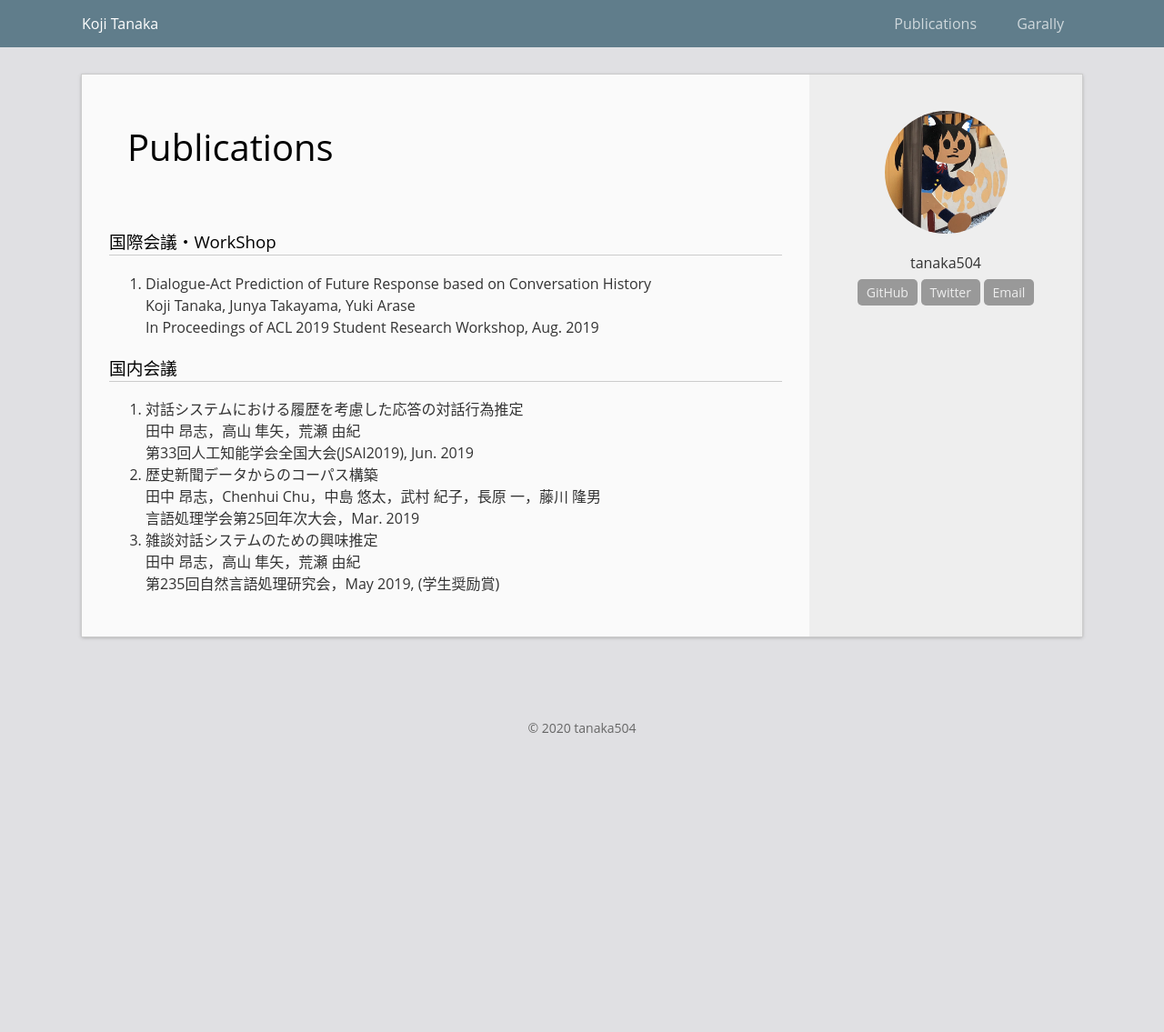
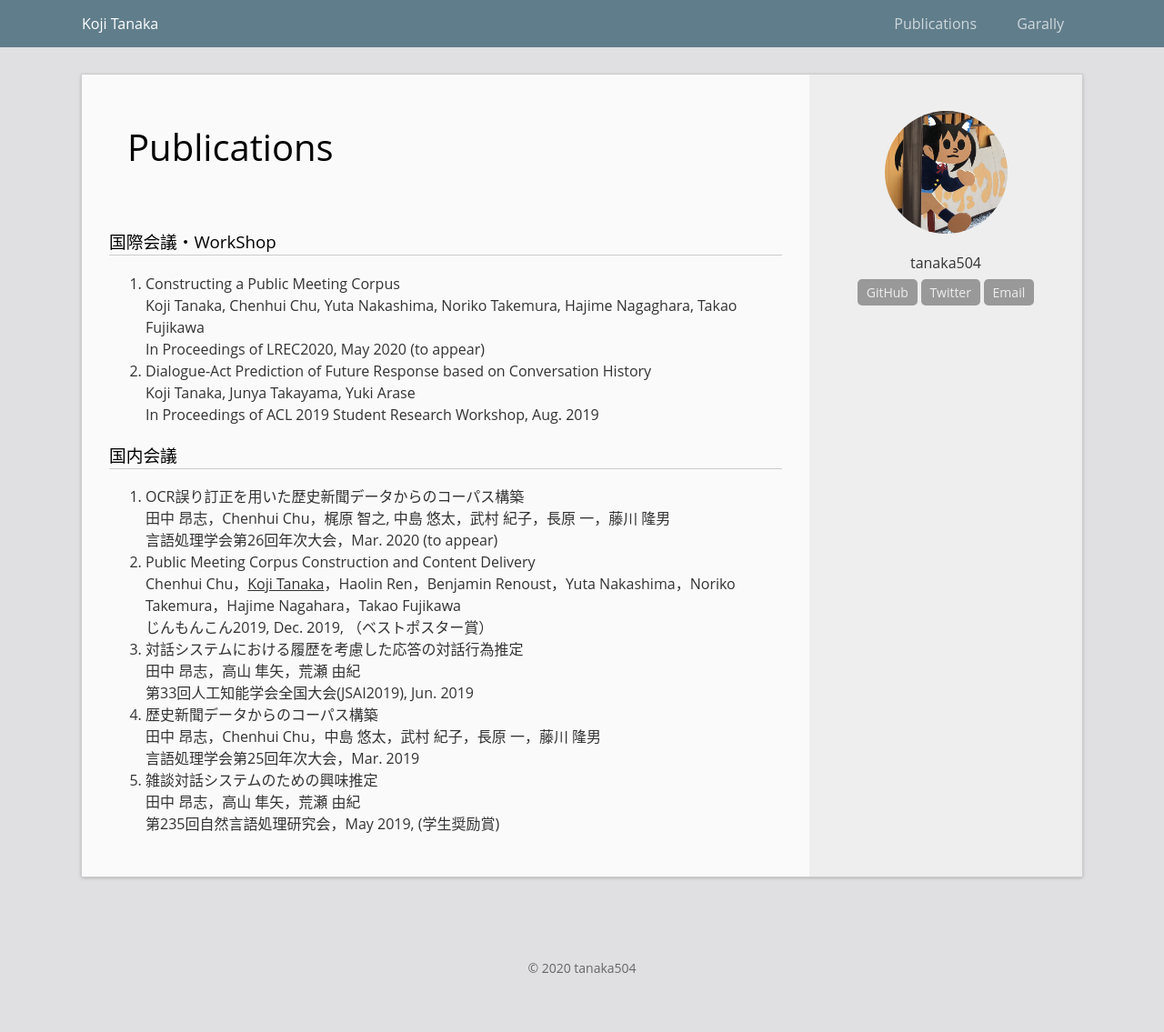
Before and after one commit to tanaka504/tanaka504.github.io, a Jekyll site: the page built from publications.md, in a window 1280 px wide. Shown: the whole page at 91% size. Built offline with Jekyll 4.4.1, drawn with Linux system fonts in a browser that asks for light colours; before the commit the page ends 900 px from its top, so only the background shows below that.

Commit message:
20200212

```diff
--- a/_data/publications.json
+++ b/_data/publications.json
@@ -1,5 +1,10 @@
 {
   'International': [
+    {
+      'authors': 'Koji Tanaka, Chenhui Chu, Yuta Nakashima, Noriko Takemura, Hajime Nagaghara, Takao Fujikawa',
+      'title': 'Constructing a Public Meeting Corpus',
+      'info': 'In Proceedings of LREC2020, May 2020 (to appear)',
+    },
     {
       'authors': 'Koji Tanaka, Junya Takayama, Yuki Arase',
       'title': 'Dialogue-Act Prediction of Future Response based on Conversation History',
@@ -7,6 +12,16 @@
     },
   ],
   'Domestic': [
+    {
+      'authors': '田中 昂志，Chenhui Chu，梶原 智之, 中島 悠太，武村 紀子，長原 一，藤川 隆男',
+      'title': 'OCR誤り訂正を用いた歴史新聞データからのコーパス構築',
+      'info': '言語処理学会第26回年次大会，Mar. 2020 (to appear)',
+    },
+    {
+      'authors': 'Chenhui Chu，<u>Koji Tanaka</u>，Haolin Ren，Benjamin Renoust，Yuta Nakashima，Noriko Takemura，Hajime Nagahara，Takao Fujikawa',
+      'title': 'Public Meeting Corpus Construction and Content Delivery',
+      'info': 'じんもんこん2019, Dec. 2019, （ベストポスター賞）',
+    },
     {
       'authors': '田中 昂志，高山 隼矢，荒瀬 由紀',
       'title': '対話システムにおける履歴を考慮した応答の対話行為推定',
```
Also changed, not shown: _data/gallery.json (+8 -0 lines), images/20191123_mihuku.jpg (added), images/20200125_rakkan.jpg (added).
